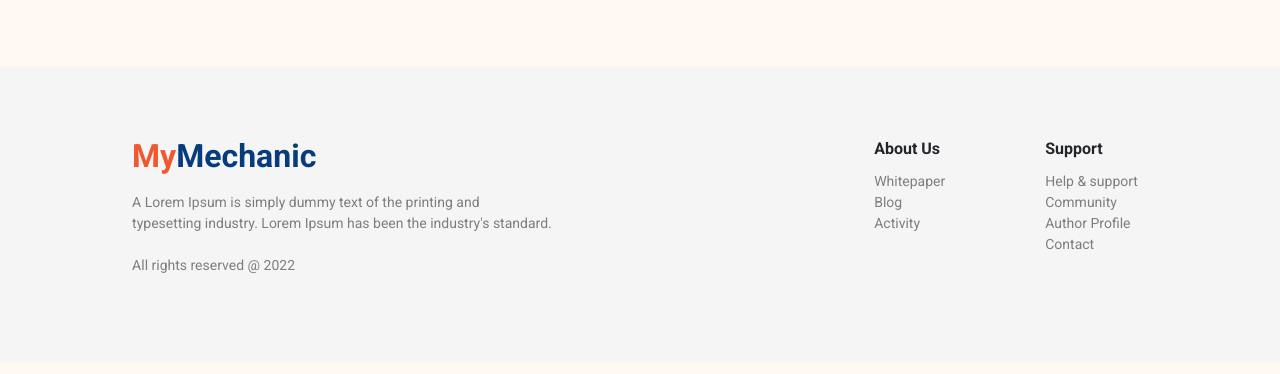
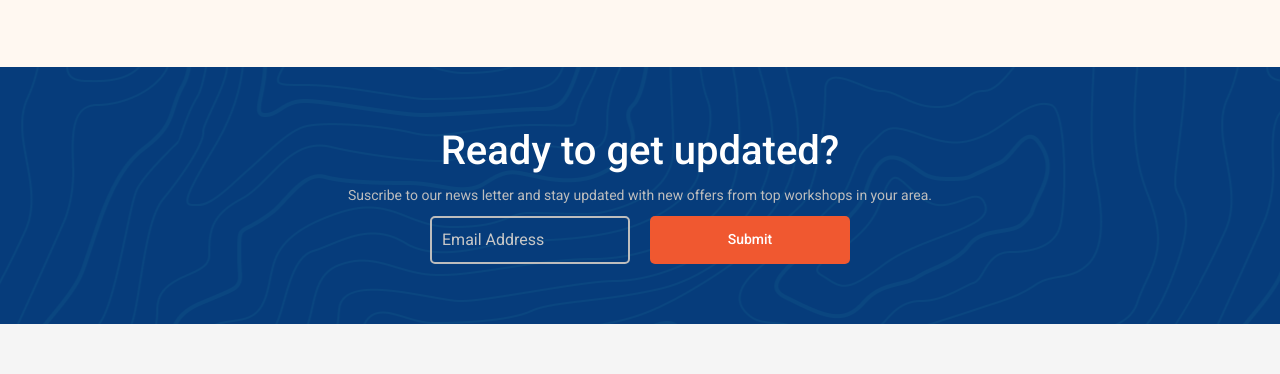
Before and after one commit to Mehul208/MyMechanic, a React (Create React App) app: page / in a window 1280 px wide. Shown: the part 1493-1867 px from the top of the page. Built offline with nearby package versions, Linux system fonts and the light colour scheme; no server answers.

Commit message:
Created Section 5

```diff
--- a/src/App.js
+++ b/src/App.js
@@ -10,6 +10,7 @@ import Navbar from "./component/Navbar";
 import ListServices from "./component/ServicesPage/ListServices";
 import ServiceDetail from "./component/ServicesPage/ServiceDetail";
 import CartList from "./component/CartPage/CartList";
+import Section5 from "./component/HomePage/Section5";
 const App = () => {
     return (
         <BrowserRouter>
@@ -29,6 +30,7 @@ const App = () => {
                     <Route path="*" element={<Page404 />} />
                 </Routes>
             </div>
+            <Section5/>
             <Footer />
         </BrowserRouter>
     );
```
